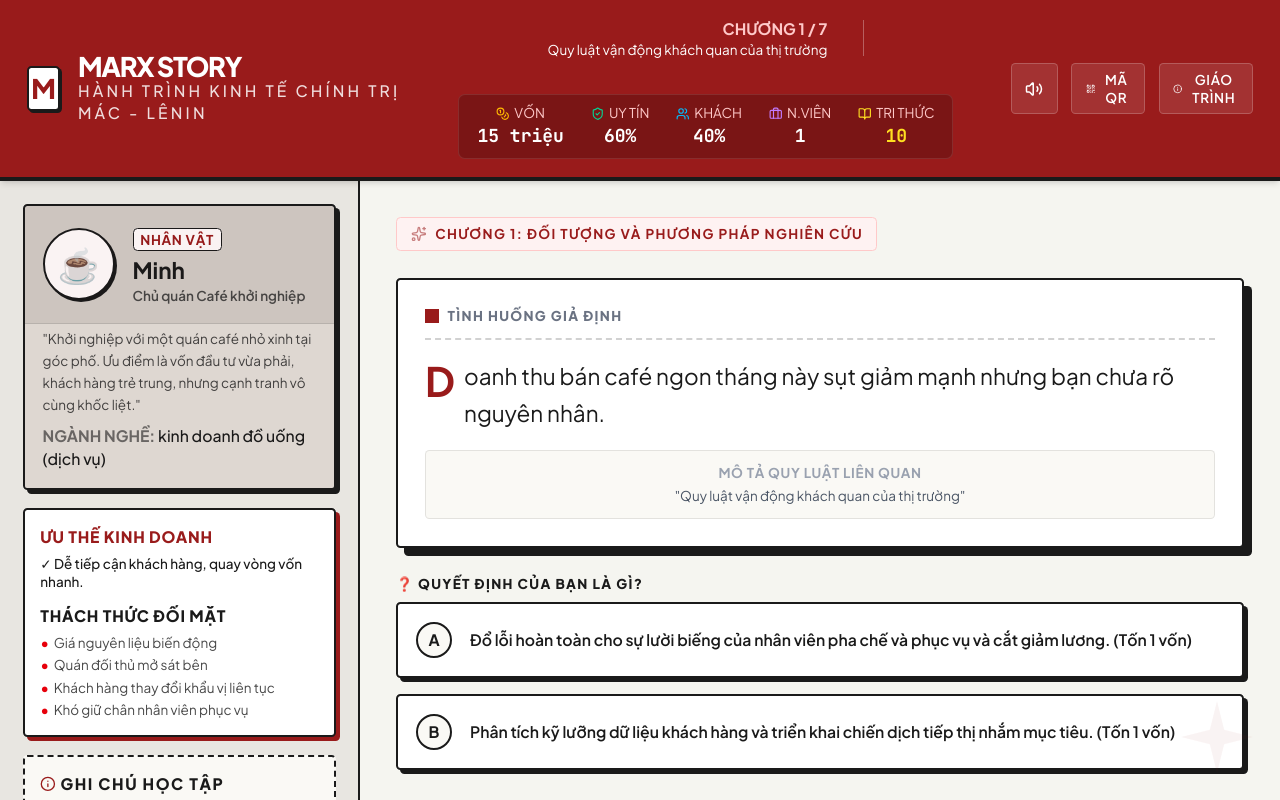
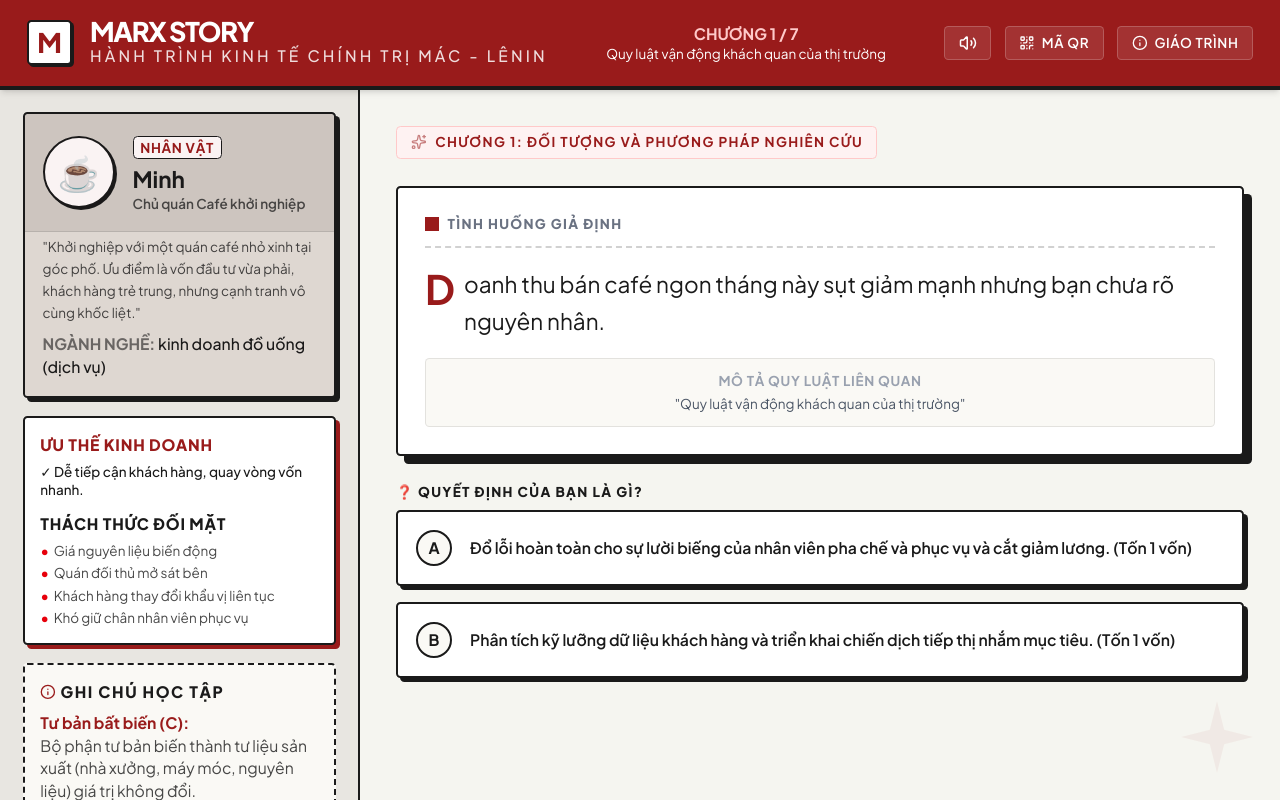
Before and after one commit to nhotungdo/maxr_story, a React (Vite) app: page / in a window 1280 px wide. Both pictures are taken after a click on the button "BẮT ĐẦU HÀNH TRÌNH". Shown: the top 800 px of the page. Built offline with nearby package versions, Linux system fonts and the light colour scheme.

Commit message:
feat: initialize main React application structure for Marx Story game and add header refactor script

```diff
--- /dev/null
+++ b/refactor_header.cjs
@@ -0,0 +1,53 @@
+const fs = require('fs');
+let code = fs.readFileSync('src/App.tsx', 'utf8');
+
+const statsMobileStart = `{/* STATS BAR ON MOBILE ONLY */}
+      {gameState.character && (
+        <div className="md:hidden flex justify-between bg-[#E8E6E1] border-b-2 border-[#1A1A1A] px-4 py-2 text-xs font-semibold">
+          <span className="flex items-center gap-1">🪙 Vốn: <strong className="font-mono">{gameState.stats.money}M</strong></span>
+          <span className="flex items-center gap-1">🛡️ Uy tín: <strong className="font-mono">{gameState.stats.reputation}%</strong></span>
+          <span className="flex items-center gap-1">👥 Khách: <strong className="font-mono">{gameState.stats.customers}%</strong></span>
+          <span className="flex items-center gap-1">📖 Tri thức: <strong className="font-mono text-[#991B1B]">{gameState.stats.knowledge}</strong></span>
+        </div>
+      )}`;
+
+// Match the Live Stats block within the header
+let liveStatsRegex = /\{\/\* Live Stats \*\/\}[\s\S]*?(?=<\/div>\s*<\/div>\s*\)\})/m;
+let match = code.match(liveStatsRegex);
+if(match) {
+    let liveStatsContent = match[0];
+
+    // 1. Replace the middle of the header
+    let newHeaderMiddle = `{gameState.character && (
+          <div className="flex flex-col items-center justify-center hidden md:flex flex-1 px-4">
+            <span className="text-sm uppercase font-bold text-red-200">Chương {gameState.currentChapter} / 7</span>
+            <span className="text-xs text-white line-clamp-1 text-center">
+              {currentChapterData?.concept}
+            </span>
+          </div>
+        )}`;
+
+    // Replace from `{gameState.character && (` down to `)}` for the header middle block.
+    // The match should start from the line containing <div className="flex flex-wrap gap-4 md:gap-8 items-center justify-center">
+    let headerMiddleRegex = /\{gameState\.character && \(\s*<div className="flex flex-wrap gap-4 md:gap-8 items-center justify-center">[\s\S]*?(?=<\/div>\s*<\/div>\s*\)\})<\/div>\s*<\/div>\s*\)\}/;
+    code = code.replace(headerMiddleRegex, newHeaderMiddle);
+
+    // 2. Replace the mobile stats bar with unified stats bar
+    // Modify liveStatsContent slightly to remove the bg-black/20 and rounded-md border
+    let newStatsContent = liveStatsContent.replace(/className="flex gap-4 md:gap-6 bg-black\/20 px-4 py-2 rounded-md border border-white\/10"/, 'className="flex justify-center gap-4 md:gap-8 lg:gap-16 w-full flex-wrap"');
+    // For mobile it needs smaller fonts maybe. The existing has text-sm md:text-base which is fine.
+
+    let unifiedStatsBar = `{/* UNIFIED STATS BAR (ALL SCREENS) */}
+      {gameState.character && (
+        <div className="bg-[#1A1A1A] text-white border-b-2 border-[#1A1A1A] px-2 py-2.5 flex justify-center shadow-[inset_0_-4px_10px_rgba(0,0,0,0.4)] z-10 relative">
+          ${newStatsContent}
+        </div>
+      )}`;
+
+    code = code.replace(statsMobileStart, unifiedStatsBar);
+
+    fs.writeFileSync('src/App.tsx', code);
+    console.log("Refactored successfully.");
+} else {
+    console.log("Could not find Live Stats block.");
+}
--- a/src/App.tsx
+++ b/src/App.tsx
@@ -302,89 +302,11 @@ export default function App() {
         </div>
 
         {gameState.character && (
-          <div className="flex flex-wrap gap-4 md:gap-8 items-center justify-center">
-            {/* Chapter Progress */}
-            <div className="flex flex-col items-center md:items-end">
-              <span className="text-sm uppercase font-bold text-red-200">Chương {gameState.currentChapter} / 7</span>
-              <span className="text-xs   text-white line-clamp-1 max-w-[180px] md:max-w-[280px]">
-                {currentChapterData?.concept}
-              </span>
-            </div>
-
-            <div className="hidden md:block h-8 w-[1px] bg-white/30"></div>
-
-            {/* Live Stats */}
-            <div className="flex gap-4 md:gap-6 bg-black/20 px-4 py-2 rounded-md border border-white/10">
-              <div className="text-center group relative">
-                <p className="text-xs uppercase text-red-200 flex items-center justify-center gap-1">
-                  <Coins className="w-3 h-3 text-amber-400" /> Vốn
-                </p>
-                <p className="font-bold font-mono text-sm md:text-base relative">
-                  {gameState.stats.money} triệu
-                  {statChanges?.money ? (
-                    <span className={`absolute bottom-full mb-1 left-1/2 -translate-x-1/2 font-black text-sm md:text-base drop-shadow-md ${statChanges.money > 0 ? 'text-emerald-400 animate-float-up' : 'text-rose-500 animate-float-down'}`}>
-                      {statChanges.money > 0 ? '+' : ''}{statChanges.money}
-                    </span>
-                  ) : null}
-                </p>
-              </div>
-
-              <div className="text-center group relative">
-                <p className="text-xs uppercase text-red-200 flex items-center justify-center gap-1">
-                  <ShieldCheck className="w-3 h-3 text-emerald-400" /> Uy tín
-                </p>
-                <p className="font-bold font-mono text-sm md:text-base relative">
-                  {gameState.stats.reputation}%
-                  {statChanges?.reputation ? (
-                    <span className={`absolute bottom-full mb-1 left-1/2 -translate-x-1/2 font-black text-sm md:text-base drop-shadow-md ${statChanges.reputation > 0 ? 'text-emerald-400 animate-float-up' : 'text-rose-500 animate-float-down'}`}>
-                      {statChanges.reputation > 0 ? '+' : ''}{statChanges.reputation}
-                    </span>
-                  ) : null}
-                </p>
-              </div>
-
-              <div className="text-center group relative">
-                <p className="text-xs uppercase text-red-200 flex items-center justify-center gap-1">
-                  <Users className="w-3 h-3 text-sky-400" /> Khách
-                </p>
-                <p className="font-bold font-mono text-sm md:text-base relative">
-                  {gameState.stats.customers}%
-                  {statChanges?.customers ? (
-                    <span className={`absolute bottom-full mb-1 left-1/2 -translate-x-1/2 font-black text-sm md:text-base drop-shadow-md ${statChanges.customers > 0 ? 'text-emerald-400 animate-float-up' : 'text-rose-500 animate-float-down'}`}>
-                      {statChanges.customers > 0 ? '+' : ''}{statChanges.customers}
-                    </span>
-                  ) : null}
-                </p>
-              </div>
-
-              <div className="text-center group relative">
-                <p className="text-xs uppercase text-red-200 flex items-center justify-center gap-1">
-                  <Briefcase className="w-3 h-3 text-purple-400" /> N.viên
-                </p>
-                <p className="font-bold font-mono text-sm md:text-base relative">
-                  {gameState.stats.staff}
-                  {statChanges?.staff ? (
-                    <span className={`absolute bottom-full mb-1 left-1/2 -translate-x-1/2 font-black text-sm md:text-base drop-shadow-md ${statChanges.staff > 0 ? 'text-emerald-400 animate-float-up' : 'text-rose-500 animate-float-down'}`}>
-                      {statChanges.staff > 0 ? '+' : ''}{statChanges.staff}
-                    </span>
-                  ) : null}
-                </p>
-              </div>
-
-              <div className="text-center group relative">
-                <p className="text-xs uppercase text-red-200 flex items-center justify-center gap-1">
-                  <BookOpen className="w-3 h-3 text-yellow-300" /> Tri thức
-                </p>
-                <p className="font-bold font-mono text-sm md:text-base text-yellow-300 relative">
-                  {gameState.stats.knowledge}
-                  {statChanges?.knowledge ? (
-                    <span className={`absolute bottom-full mb-1 left-1/2 -translate-x-1/2 font-black text-sm md:text-base drop-shadow-md ${statChanges.knowledge > 0 ? 'text-emerald-400 animate-float-up' : 'text-rose-500 animate-float-down'}`}>
-                      {statChanges.knowledge > 0 ? '+' : ''}{statChanges.knowledge}
-                    </span>
-                  ) : null}
-                </p>
-              </div>
-            </div>
+          <div className="flex flex-col items-center justify-center hidden md:flex flex-1 px-4">
+            <span className="text-sm uppercase font-bold text-red-200">Chương {gameState.currentChapter} / 7</span>
+            <span className="text-xs text-white line-clamp-1 text-center">
+              {currentChapterData?.concept}
+            </span>
           </div>
         )}
 
```
